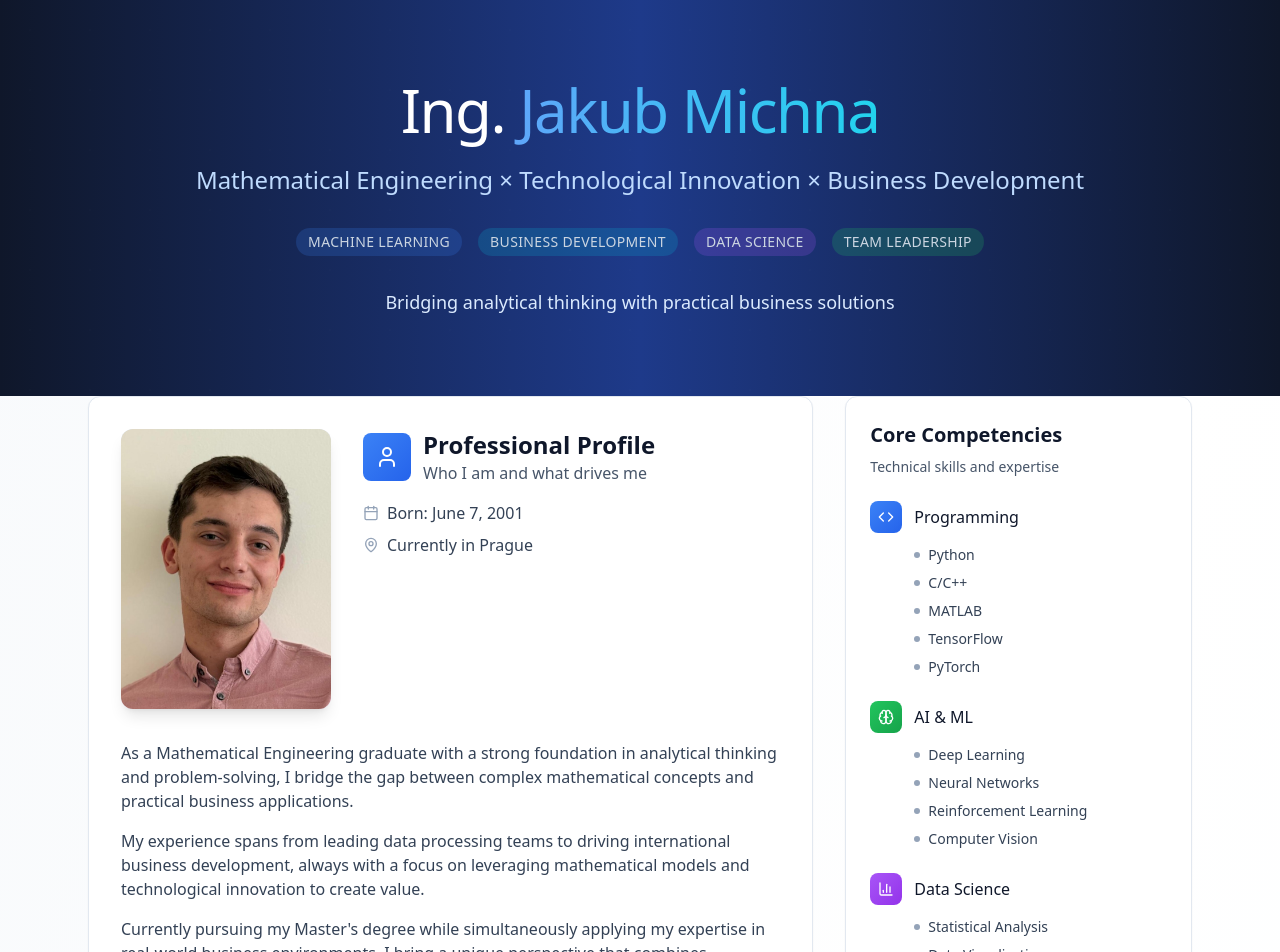
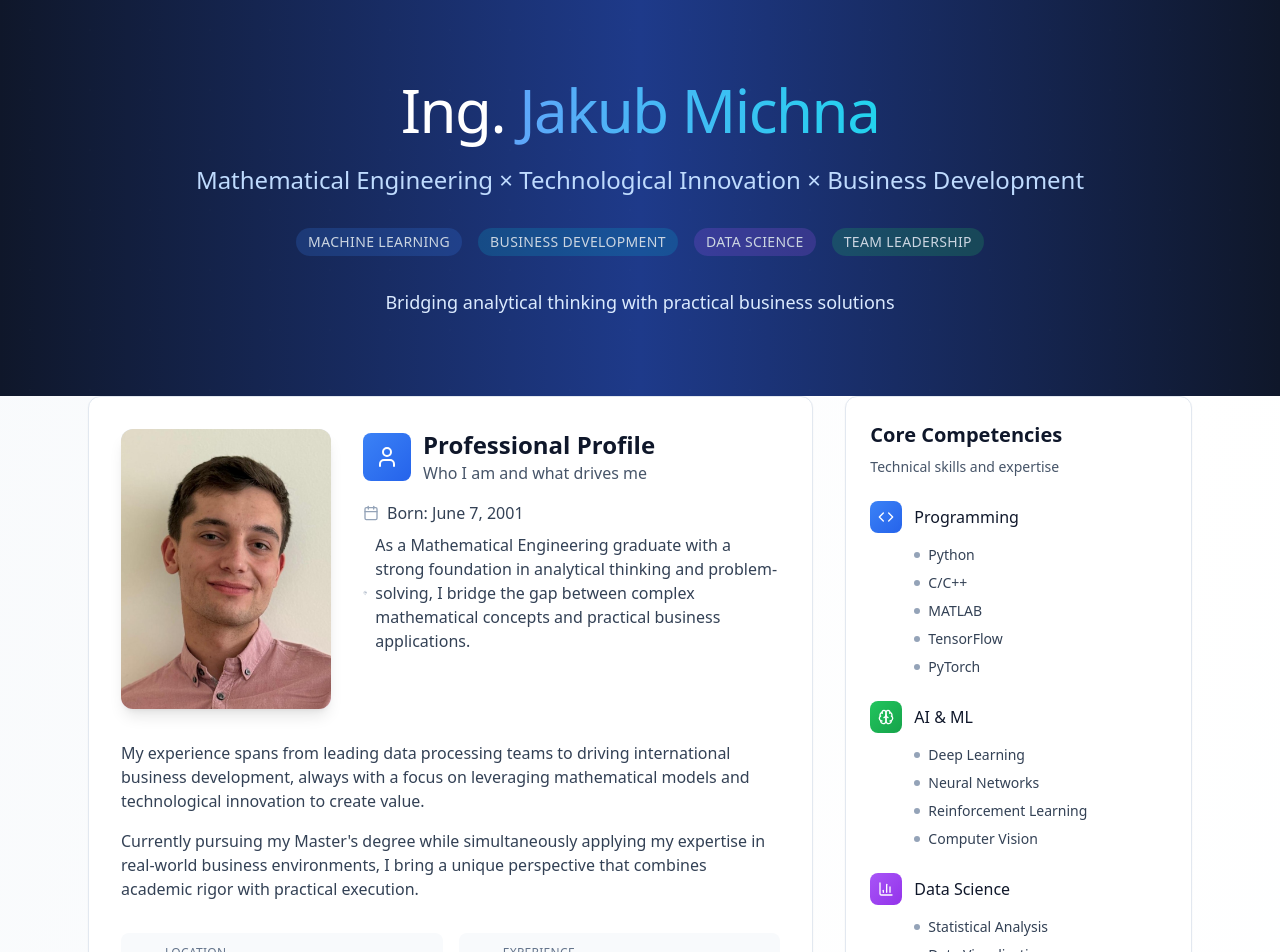
Before and after one commit to jamichy/michna-resume, a React (Vite) app: page / in a window 1280 px wide. Shown: the top 952 px of the page. Built offline with nearby package versions, Linux system fonts and the light colour scheme.

Commit message:
Refactor: Move description to profile section
Move the first paragraph of the description to the location of "Currently in Prague" in the profile section.

```diff
--- a/src/components/ProfileSection.tsx
+++ b/src/components/ProfileSection.tsx
@@ -1,4 +1,3 @@
-
 import { User, MapPin, Calendar, Briefcase } from "lucide-react";
 
 export const ProfileSection = () => {
@@ -37,7 +36,7 @@ export const ProfileSection = () => {
               </p>
               <p className="flex items-center gap-2">
                 <MapPin className="w-4 h-4 text-slate-400" />
-                <span>Currently in Prague</span>
+                <span>As a Mathematical Engineering graduate with a strong foundation in analytical thinking and problem-solving, I bridge the gap between complex mathematical concepts and practical business applications.</span>
               </p>
             </div>
           </div>
@@ -45,11 +44,6 @@ export const ProfileSection = () => {
 
         {/* Full Description */}
         <div className="prose text-slate-700 space-y-4">
-          <p>
-            As a Mathematical Engineering graduate with a strong foundation in analytical thinking and problem-solving,
-            I bridge the gap between complex mathematical concepts and practical business applications.
-          </p>
-
           <p>
             My experience spans from leading data processing teams to driving international business development,
             always with a focus on leveraging mathematical models and technological innovation to create value.
```
